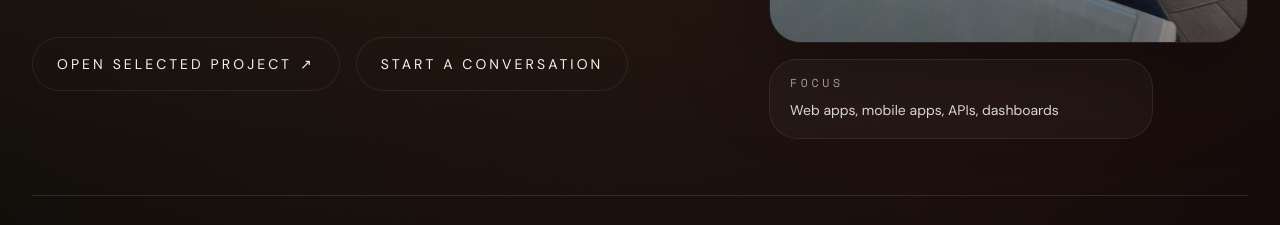
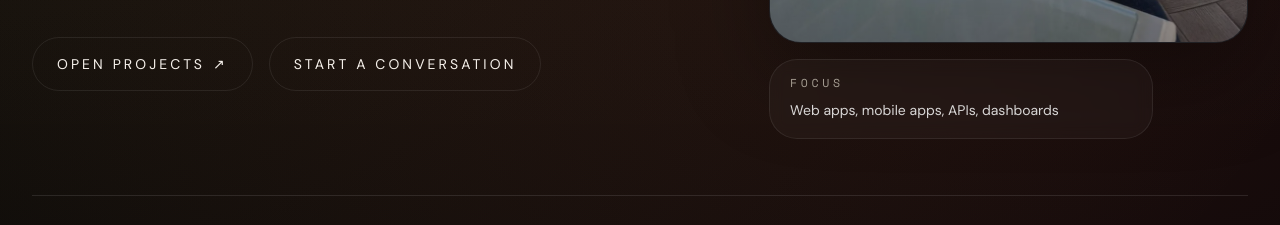
Before and after one commit to Chams99/Portfolio_Chames, an Astro site: page / in a window 1280 px wide. Shown: the part 806-1031 px from the top of the page. Built offline with nearby package versions, Linux system fonts and the light colour scheme; Astro itself is replaced by a stand-in of ours; no server answers.

Commit message:
fix: update project link text and href for clarity

```diff
--- a/src/pages/index.astro
+++ b/src/pages/index.astro
@@ -30,8 +30,8 @@ const primaryProjectHref = primaryProject.externalLink ?? `/work/${primaryProjec
           </div>
 
           <div class="mt-10 flex flex-col gap-4 sm:flex-row">
-            <a href={primaryProjectHref} class="inline-flex items-center gap-2 rounded-full border border-[color:var(--primary)]/20 px-6 py-4 text-sm uppercase tracking-[0.22em] text-white transition-transform hover:-translate-y-0.5">
-              Open selected project
+            <a href="/work" class="inline-flex items-center gap-2 rounded-full border border-[color:var(--primary)]/20 px-6 py-4 text-sm uppercase tracking-[0.22em] text-white transition-transform hover:-translate-y-0.5">
+              Open projects
               <span>&#8599;</span>
             </a>
             <a href="/contact" class="inline-flex items-center gap-2 rounded-full border border-white/12 bg-transparent px-6 py-4 text-sm uppercase tracking-[0.22em] text-white transition-transform hover:-translate-y-0.5 hover:bg-white/5">
```
